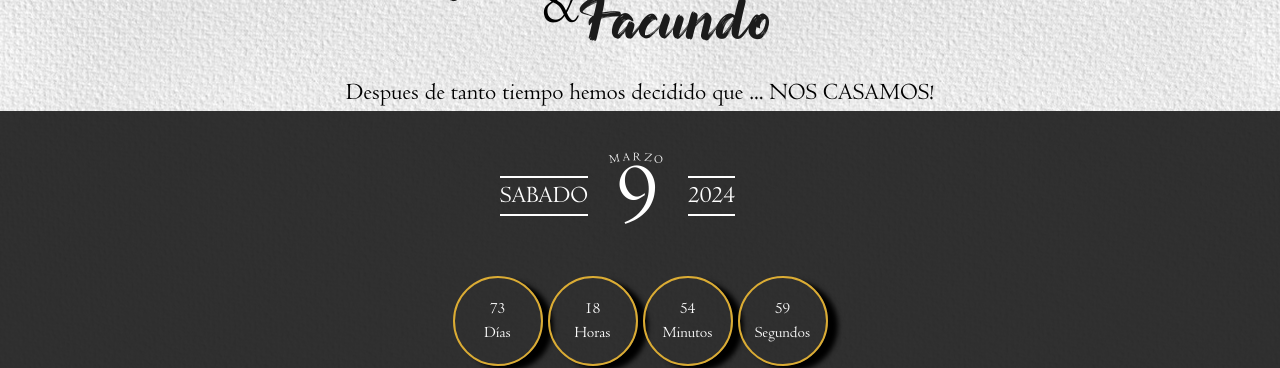
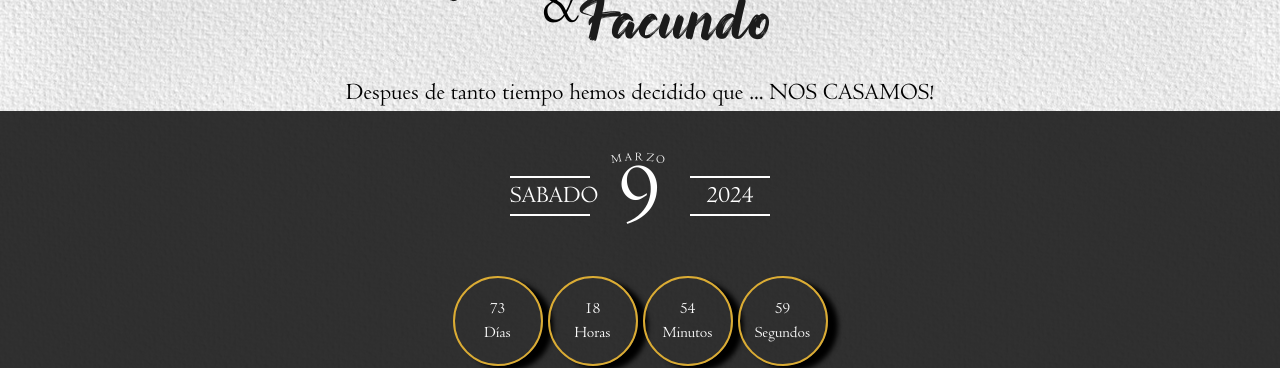
Before and after one commit to Facundo-Lazcano/wedding, a React (Vite) app: page / in a window 1280 px wide. Shown: the part 880-1248 px from the top of the page. Built offline with nearby package versions, Linux system fonts and the light colour scheme.

Commit message:
fix date style

```diff
--- a/src/components/Counter.jsx
+++ b/src/components/Counter.jsx
@@ -45,14 +45,14 @@ const useStyles = isMobile => ({
     fontSize: '3vh',
     display: 'flex',
     flexDirection: 'row',
-    fontFamily: 'Centaur, sans-serif',
-    marginRight: '45px'
+    fontFamily: 'Centaur, sans-serif'
   },
   dateBox: {
     borderTop: '2px solid white',
     borderBottom: '2px solid white',
     height: 'fit-content',
-    margin: '50px 0'
+    margin: '50px 0',
+    width: '80px'
   },
   number: {
     fontSize: '90px'
```
